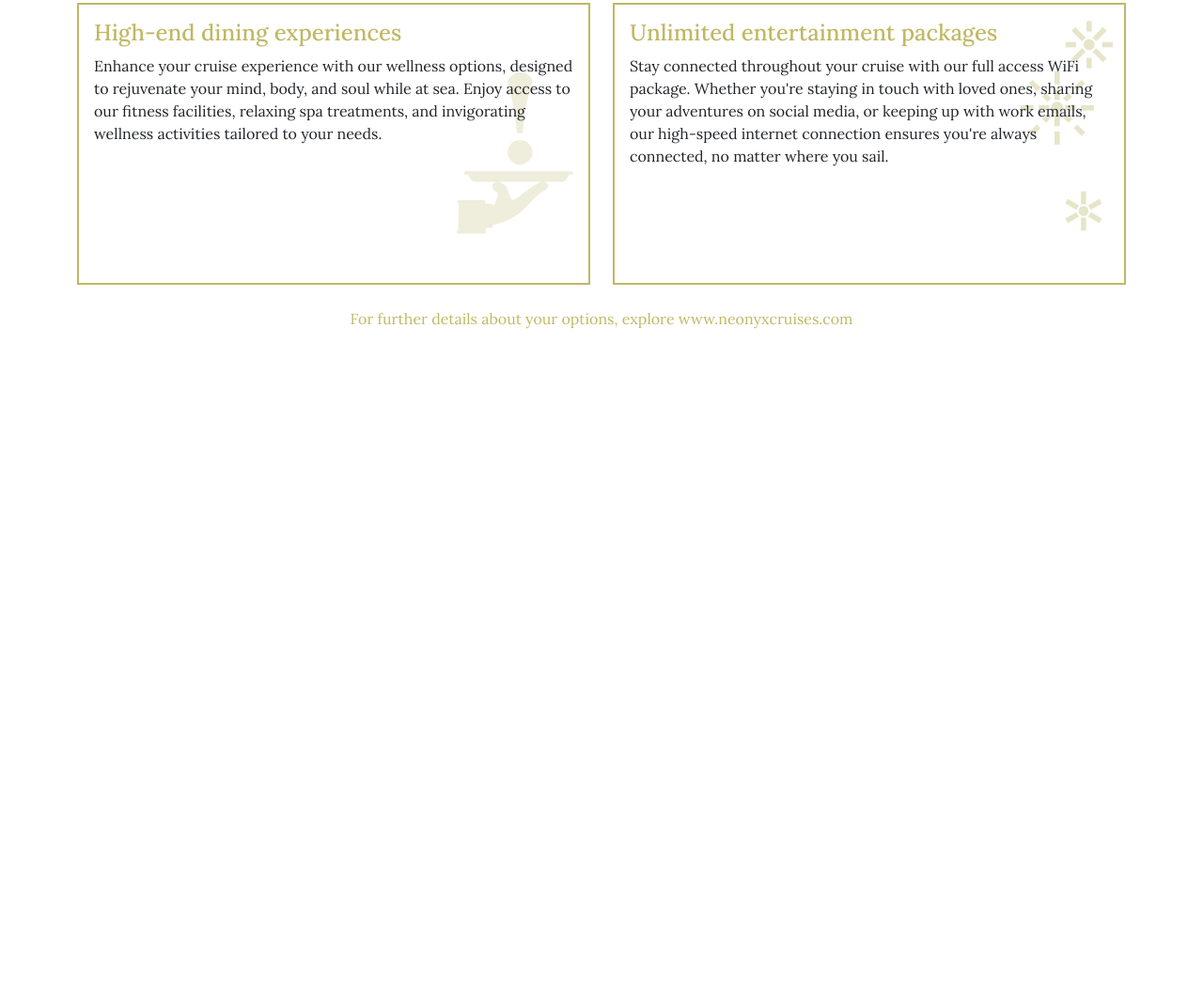
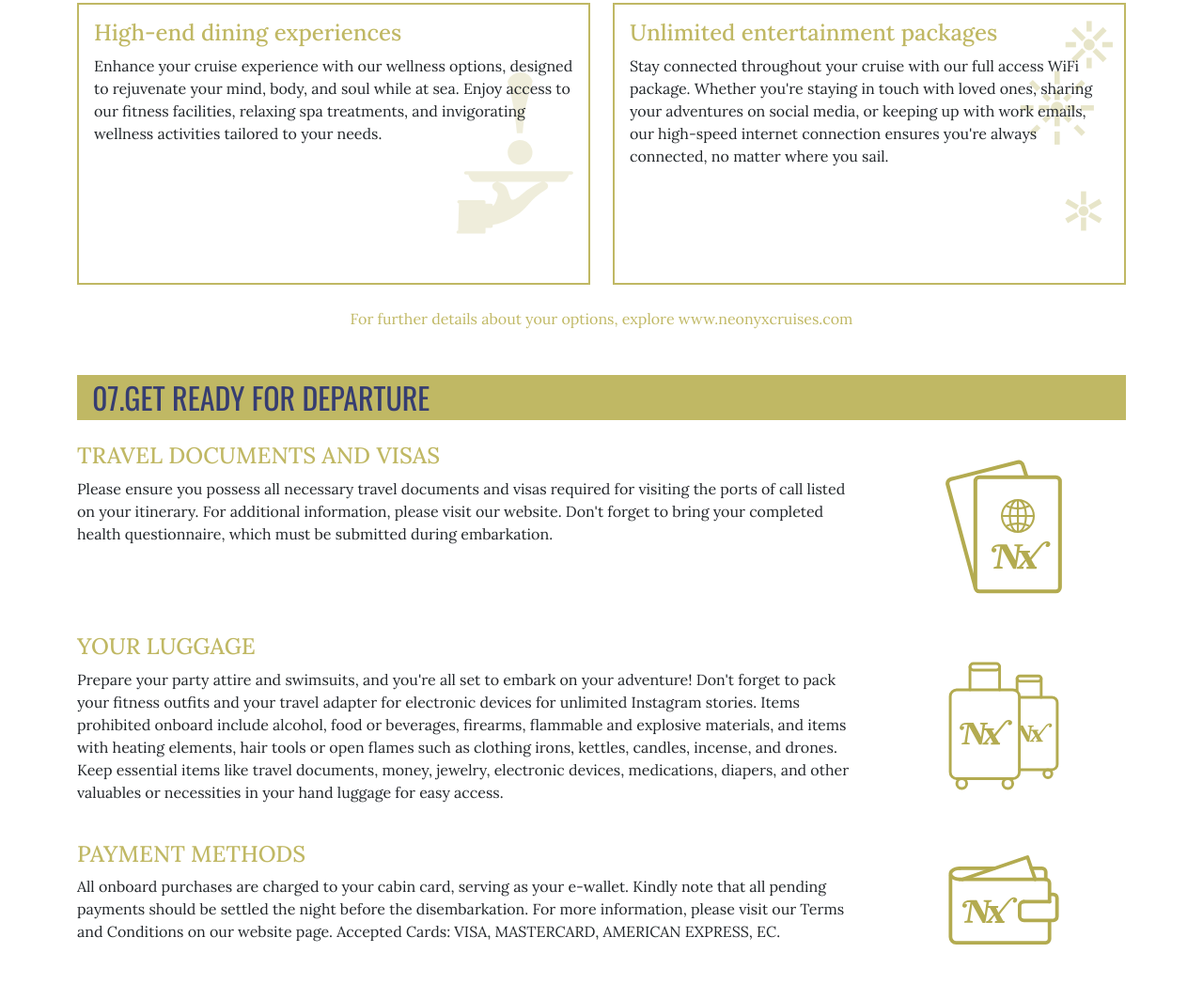
Before and after one commit to aslanoglou/NEONYX-Cruise-Ticket, a website built with webpack: page src/index.html in a window 1280 px wide. Shown: the part 6423-7470 px from the top of the page at 94% size. Before the commit the page ends 6822 px from the top, so only its background shows below. Built offline with nearby package versions, Linux system fonts and the light colour scheme.

Commit message:
section 7

```diff
--- a/src/index.html
+++ b/src/index.html
@@ -867,6 +867,58 @@
         </section>
         <!--/SECTION6-->
 
+        <!--SECTION7-->
+        <section class="mb-5" id="GET-READY-FOR-DEPARTURE">
+            <h2 class="h2 mb-4">07.GET READY FOR DEPARTURE</h2>
+            <div class="row">
+                <div class="col-md-3 mb-4 d-flex justify-content-center justify-content-md-ends order-md-1">
+                    <img class="mw-150px" src="images/neonyx-ticket-icon-02.svg" alt="TRAVEL DOCUMENTS AND VISAS"/>
+                </div>
+                <div class="col mb-4">
+                    <h4 class="h4 text-primary">TRAVEL DOCUMENTS AND VISAS</h4>
+                    <p>Please ensure you possess all necessary travel documents and
+                        visas required for visiting the ports of call listed on your itinerary.
+                        For additional information, please visit our website. Don't forget
+                        to bring your completed health questionnaire, which must be
+                        submitted during embarkation.</p>
+                </div>
+            </div>
+            <div class="row">
+                <div class="col-md-3 mb-4 d-flex justify-content-center justify-content-md-ends order-md-1">
+                    <img class="mw-150px" src="images/neonyx-ticket-icon-01.svg" alt="YOUR LUGGAGE"/>
+                </div>
+                <div class="col mb-4">
+                    <h4 class="h4 text-primary">YOUR LUGGAGE</h4>
+                    <p>Prepare your party attire and swimsuits, and you're all set to
+                        embark on your adventure! Don't forget to pack your fitness
+                        outfits and your travel adapter for electronic devices for
+                        unlimited Instagram stories. Items prohibited onboard include
+                        alcohol, food or beverages, firearms, flammable and explosive
+                        materials, and items with heating elements, hair tools or open
+                        flames such as clothing irons, kettles, candles, incense, and
+                        drones. Keep essential items like travel documents, money,
+                        jewelry, electronic devices, medications, diapers, and other
+                        valuables or necessities in your hand luggage for easy access.</p>
+                </div>
+            </div>
+            <div class="row">
+                <div class="col-md-3 mb-4 d-flex justify-content-center justify-content-md-ends order-md-1">
+                    <img class="mw-150px" src="images/neonyx-ticket-icon-03.svg" alt="PAYMENT METHODS"/>
+                </div>
+                <div class="col mb-4">
+                    <h4 class="h4 text-primary">PAYMENT METHODS</h4>
+                    <p>All onboard purchases are charged to your cabin card, serving
+                        as your e-wallet. Kindly note that all pending payments should
+                        be settled the night before the disembarkation. For more
+                        information, please visit our Terms and Conditions on our
+                        website page. Accepted Cards: VISA, MASTERCARD, AMERICAN
+                        EXPRESS, EC.
+                    </p>
+                </div>
+            </div>
+        </section>
+        <!--/SECTION7-->
+
     </div>
 </div>
 
--- a/src/scss/components/neonyx.scss
+++ b/src/scss/components/neonyx.scss
@@ -167,4 +167,7 @@
     background-repeat: no-repeat;
     min-height: 300px;
   }
+  .mw-150px{
+    max-width: 150px;
+  }
 }
```
Also changed, not shown: src/images/neonyx-ticket-icon-01.svg (added), src/images/neonyx-ticket-icon-02.svg (added), src/images/neonyx-ticket-icon-03.svg (added).
